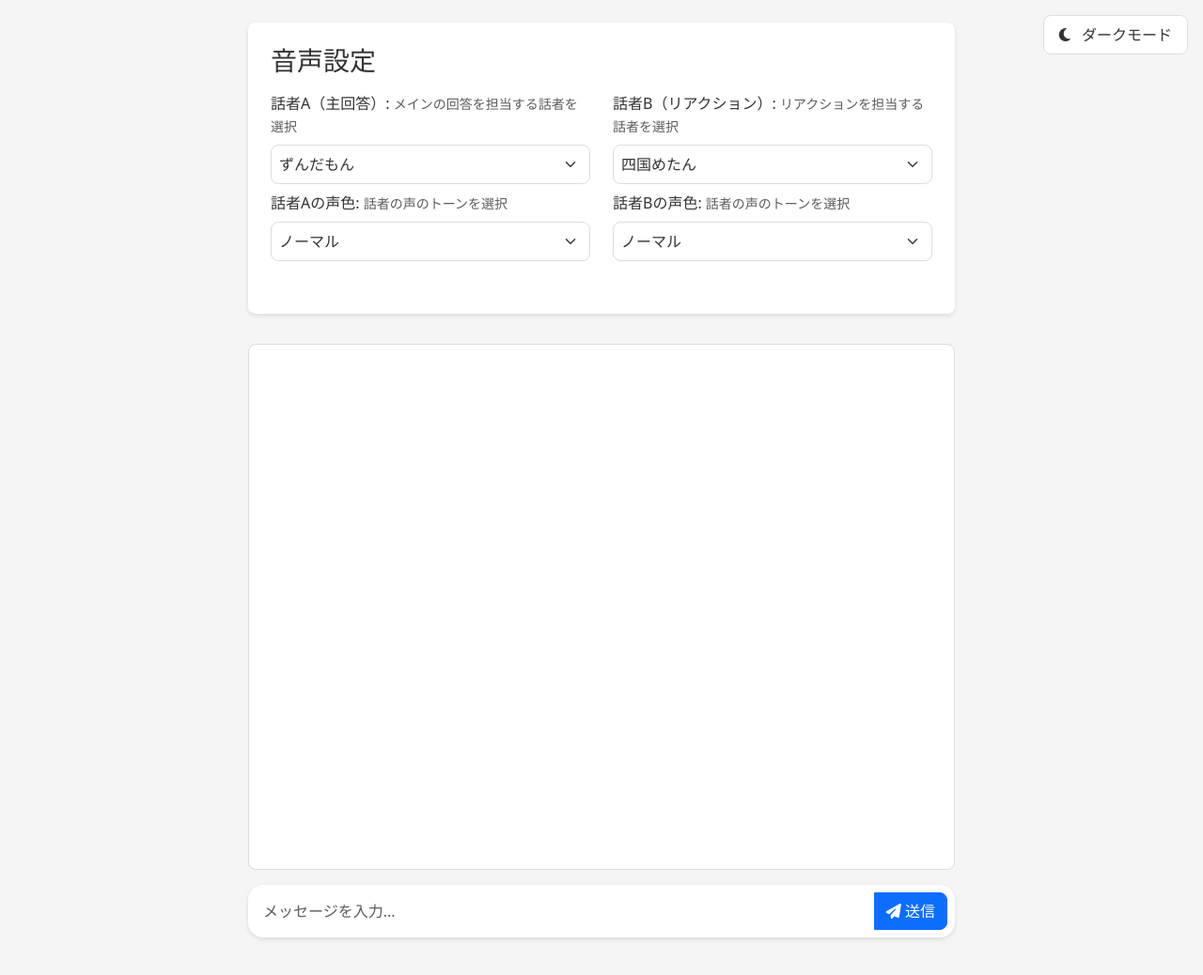
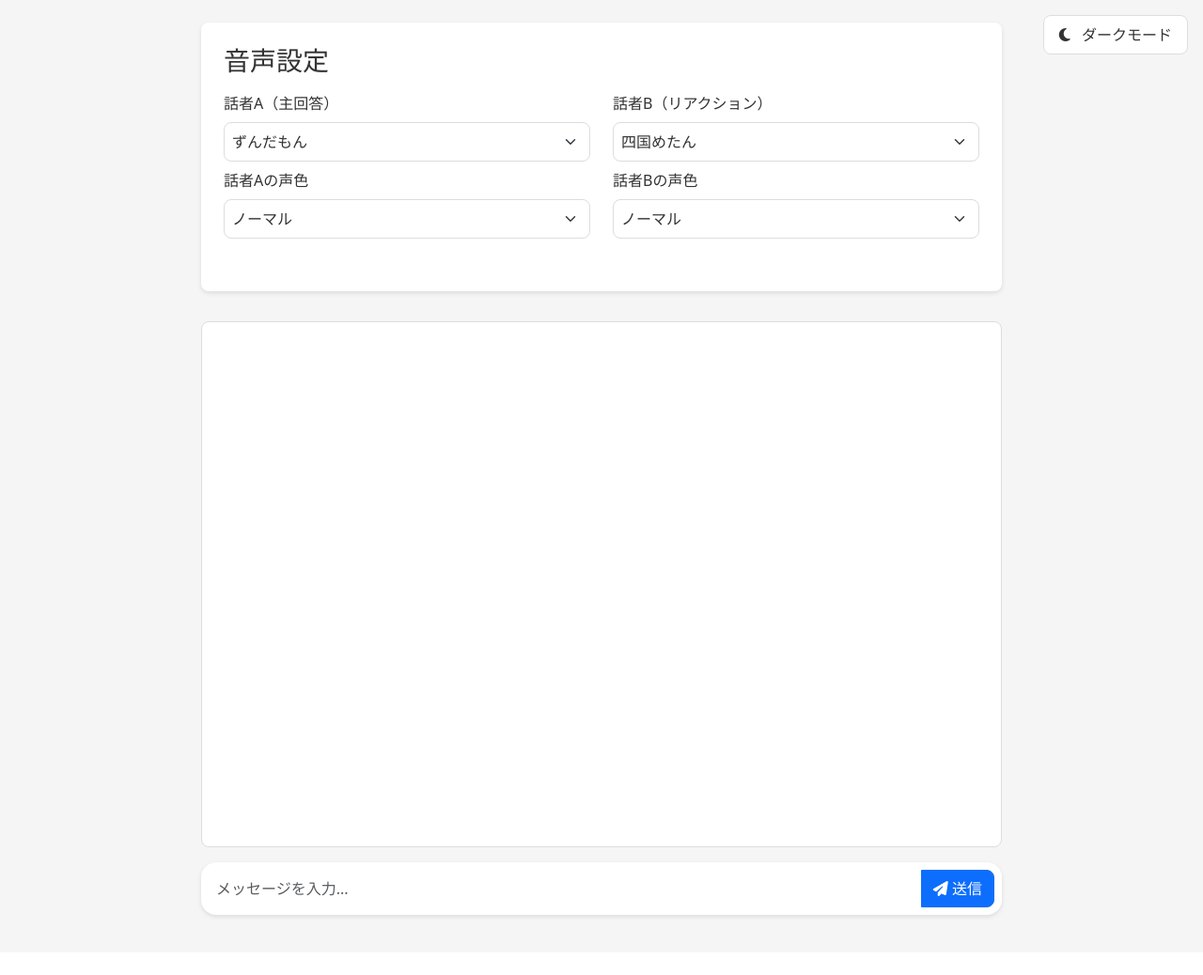
Before and after one commit to Fumiaki0604/AIChatwithVoiceVox, a Flask app: page / in a window 1280 px wide. Shown: the whole page at 94% size. After the commit the page ends 979 px from the top, so only its background shows below. Run offline with Flask 3, Linux system fonts and the light colour scheme.

Commit message:
Agent query: 音声設定の注釈が削除され、音声設定とチャットコンテナの幅が統一されましたか？
Improve UI by adjusting container width, simplifying speaker selection labels, and adding chat container width.

Screenshot: https://storage.googleapis.com/screenshot-production-us-central1/a187d1db-f7bf-46fd-a12f-eadef889de52/11bbe2b5-4bfc-41a2-934e-926d2155434f.jpg

```diff
--- a/static/css/style.css
+++ b/static/css/style.css
@@ -150,6 +150,7 @@ body {
     background-color: var(--speaker-select-bg);
     border-radius: 0.5rem;
     box-shadow: 0 2px 5px rgba(0,0,0,0.1);
+    width: 100%; /* Added width */
 }
 
 .speaker-select .form-select {
@@ -197,8 +198,12 @@ body {
 
 /* Container width adjustment */
 .container {
-    max-width: 800px !important;
+    max-width: 900px !important;
     width: 100%;
     margin: 0 auto;
     padding: 1.5rem;
 }
+
+.chat-container {
+    width: 100%;
+}
--- a/templates/index.html
+++ b/templates/index.html
@@ -19,29 +19,17 @@
             <div class="row">
                 <div class="col-md-6">
                     <div class="mb-3">
-                        <label for="speaker-a">
-                            話者A（主回答）:
-                            <small class="text-muted">メインの回答を担当する話者を選択</small>
-                        </label>
+                        <label for="speaker-a">話者A（主回答）</label>
                         <select id="speaker-a" class="form-select mb-2"></select>
-                        <label for="style-a">
-                            話者Aの声色:
-                            <small class="text-muted">話者の声のトーンを選択</small>
-                        </label>
+                        <label for="style-a">話者Aの声色</label>
                         <select id="style-a" class="form-select"></select>
                     </div>
                 </div>
                 <div class="col-md-6">
                     <div class="mb-3">
-                        <label for="speaker-b">
-                            話者B（リアクション）:
-                            <small class="text-muted">リアクションを担当する話者を選択</small>
-                        </label>
+                        <label for="speaker-b">話者B（リアクション）</label>
                         <select id="speaker-b" class="form-select mb-2"></select>
-                        <label for="style-b">
-                            話者Bの声色:
-                            <small class="text-muted">話者の声のトーンを選択</small>
-                        </label>
+                        <label for="style-b">話者Bの声色</label>
                         <select id="style-b" class="form-select"></select>
                     </div>
                 </div>
```
Also changed, not shown: attached_assets/image_1735616598499.png (added).
